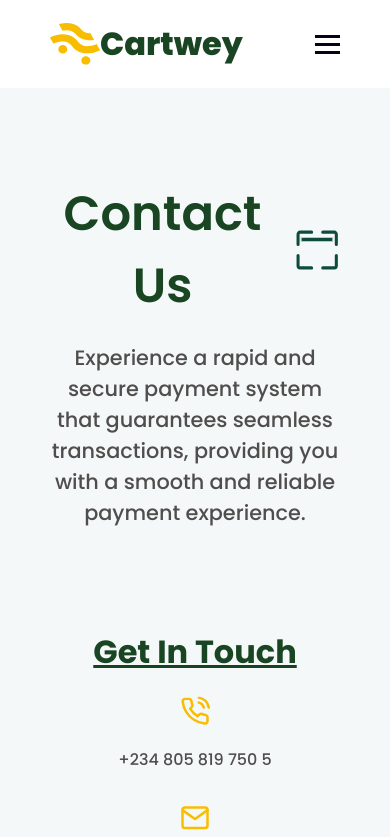
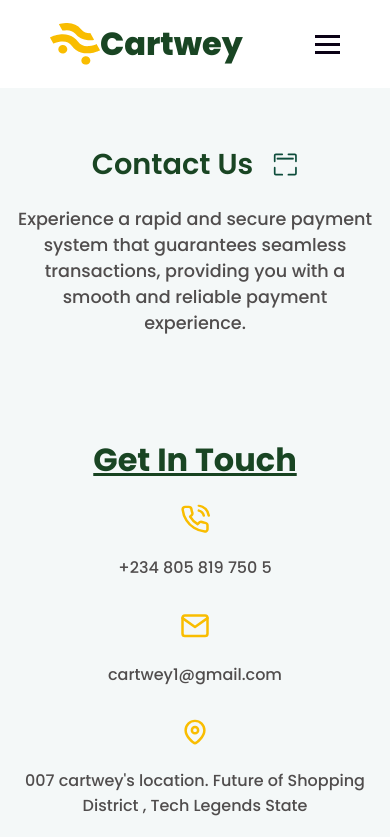
Before and after one commit to Adex324/cartwey_clone, a React (Vite) app: page /contact in a window 390 px wide. Shown: the top 837 px of the page. Built offline with nearby package versions, Linux system fonts and the light colour scheme.

Commit message:
final change

```diff
--- a/src/pages/Contact.css
+++ b/src/pages/Contact.css
@@ -183,9 +183,11 @@
 
     }
     .contact_text{
-        font-size: 1.2rem;
         align-items: center;
         text-align: center;
+    }
+    .contact_text h1{
+      font-size: 1.5rem;
     }
     .contact_p{
       text-align: center;
@@ -228,3 +230,20 @@
         gap:70px;
     }
 }
+@media (max-width:798px){
+  .contact_text h1{
+    font-size: 1.8rem;
+
+  }
+  .contact_text img{
+    width: 25px;
+  }
+
+  .contact_p p{
+    font-size: 1.1rem;
+  }
+  .contact{
+    padding: 15px;
+}
+
+}
```
